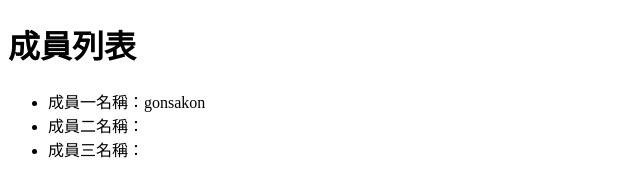
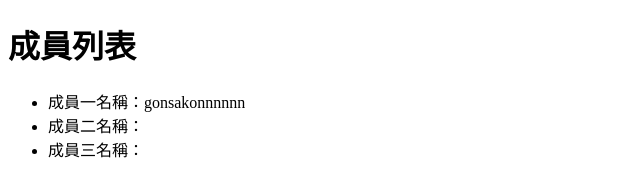
Before and after one commit to gonsakon/1020-4, a plain HTML site: page index.html in a window 1280 px wide. Shown: the full height of the page, 0-640 px from the left. Drawn offline with Linux system fonts and the light colour scheme.

Commit message:
edit nam 1

```diff
--- a/index.html
+++ b/index.html
@@ -8,7 +8,7 @@
 <body>
     <h1>成員列表</h1>
     <ul>
-        <li>成員一名稱：gonsakon</li>
+        <li>成員一名稱：gonsakonnnnnn</li>
         <li>成員二名稱：</li>
         <li>成員三名稱：</li>
     </ul>
```
